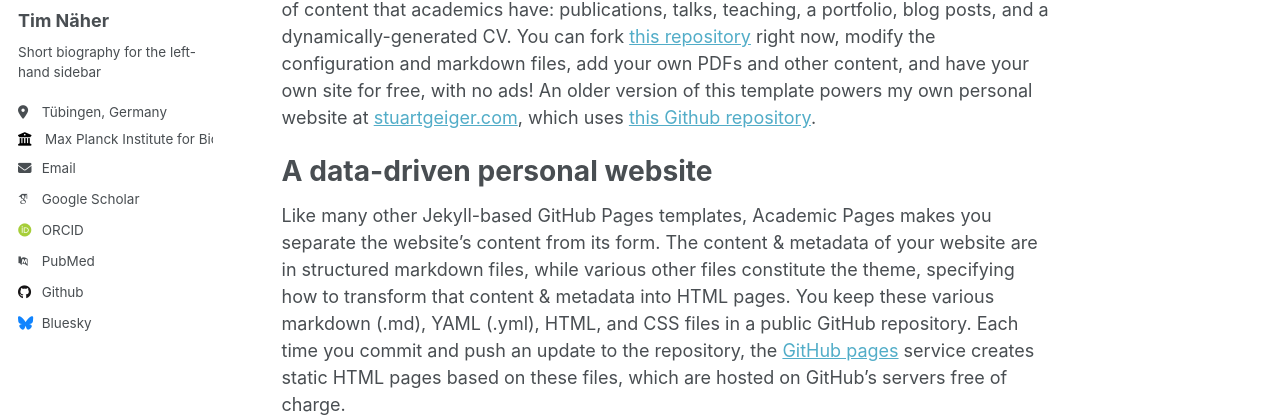
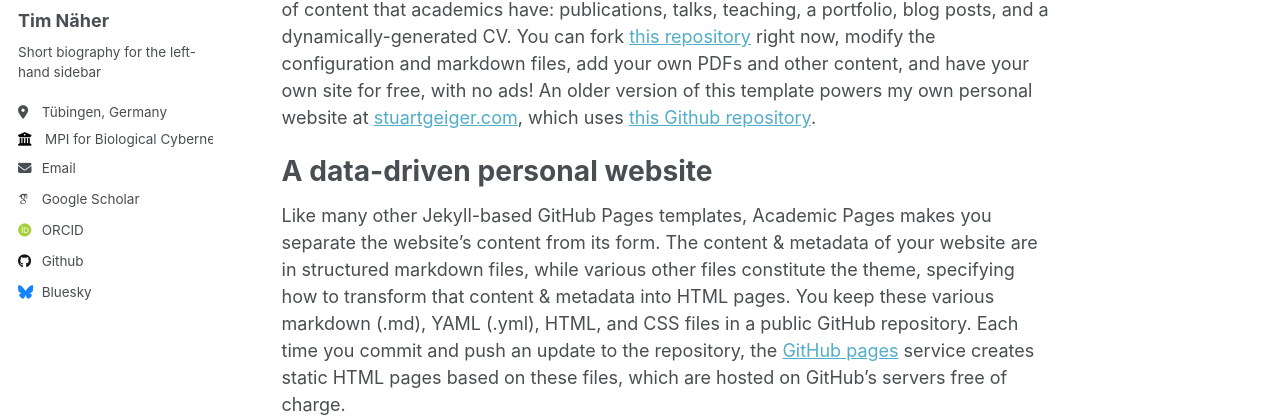
Before and after one commit to timnaher/timnaher.github.io, a Jekyll site: the page built from _pages/about.md, in a window 1280 px wide. Shown: the part 287-707 px from the top of the page. Built offline with Jekyll 4.4.1, drawn with Linux system fonts in a browser that asks for light colours; some web fonts are replaced; part of the change alters nothing that is shown.

Commit message:
updated config

```diff
--- a/_config.yml
+++ b/_config.yml
@@ -26,7 +26,7 @@ author:
   pronouns         : # example: "she/her"
   bio              : "Short biography for the left-hand sidebar"
   location         : "Tübingen, Germany"
-  employer         : "Max Planck Institute for Biological Cybernetics"
+  employer         : "MPI for Biological Cybernetics"
   uri              : # URL
   email            : "tim.naeher@gmail.com"
 
@@ -34,9 +34,9 @@ author:
   arxiv            : # URL - Update with the correct link to your profile
   googlescholar    : "https://scholar.google.com/citations?user=LE8u9ZYAAAAJ&hl=en&oi=ao"
   impactstory      : # URL
-  orcid            : "http://orcid.org/yourorcidurl"
+  orcid            : "https://orcid.org/0000-0003-1526-0035"
   semantic         : # URL
-  pubmed           : "https://www.ncbi.nlm.nih.gov/pubmed/?term=john+snow"
+  pubmed           : #"https://www.ncbi.nlm.nih.gov/pubmed/?term=john+snow"
   researchgate     : # URL
 
   # Repositories and software development
```
